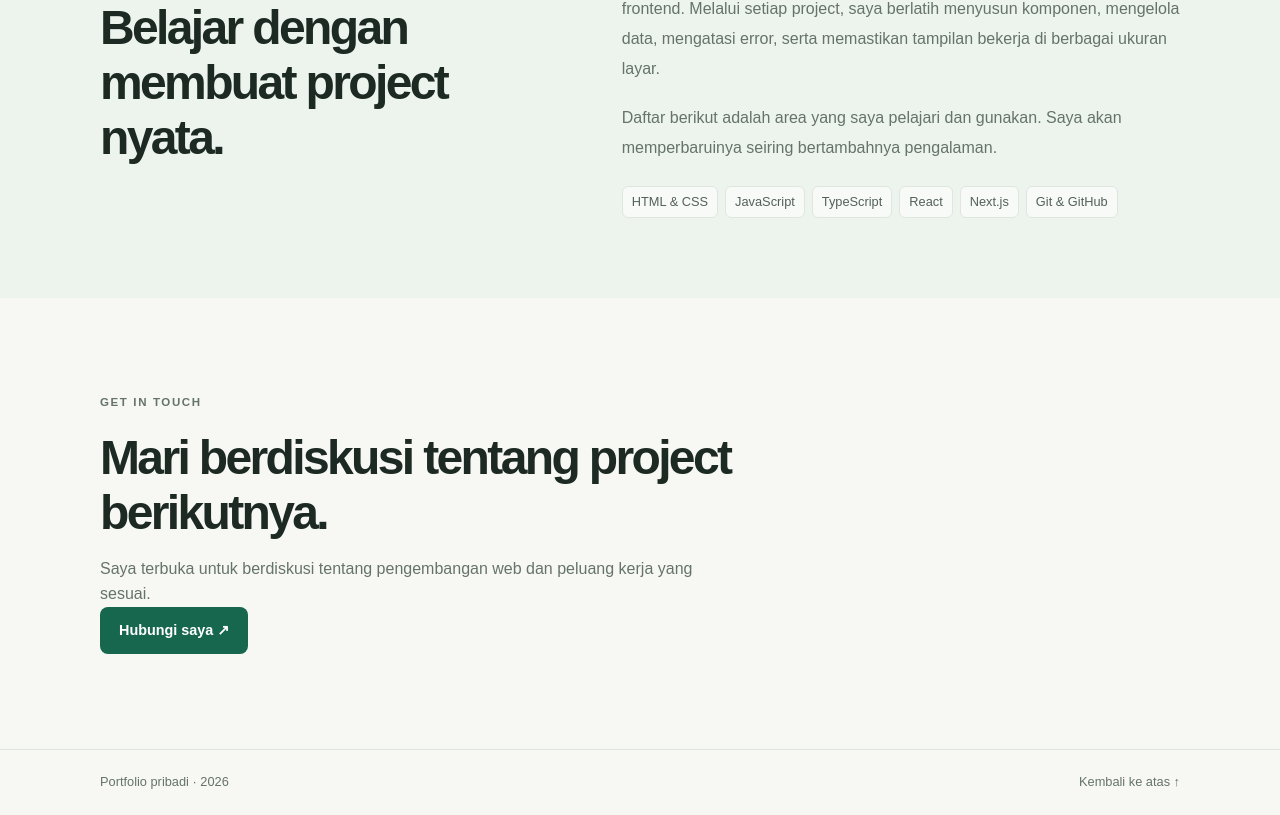
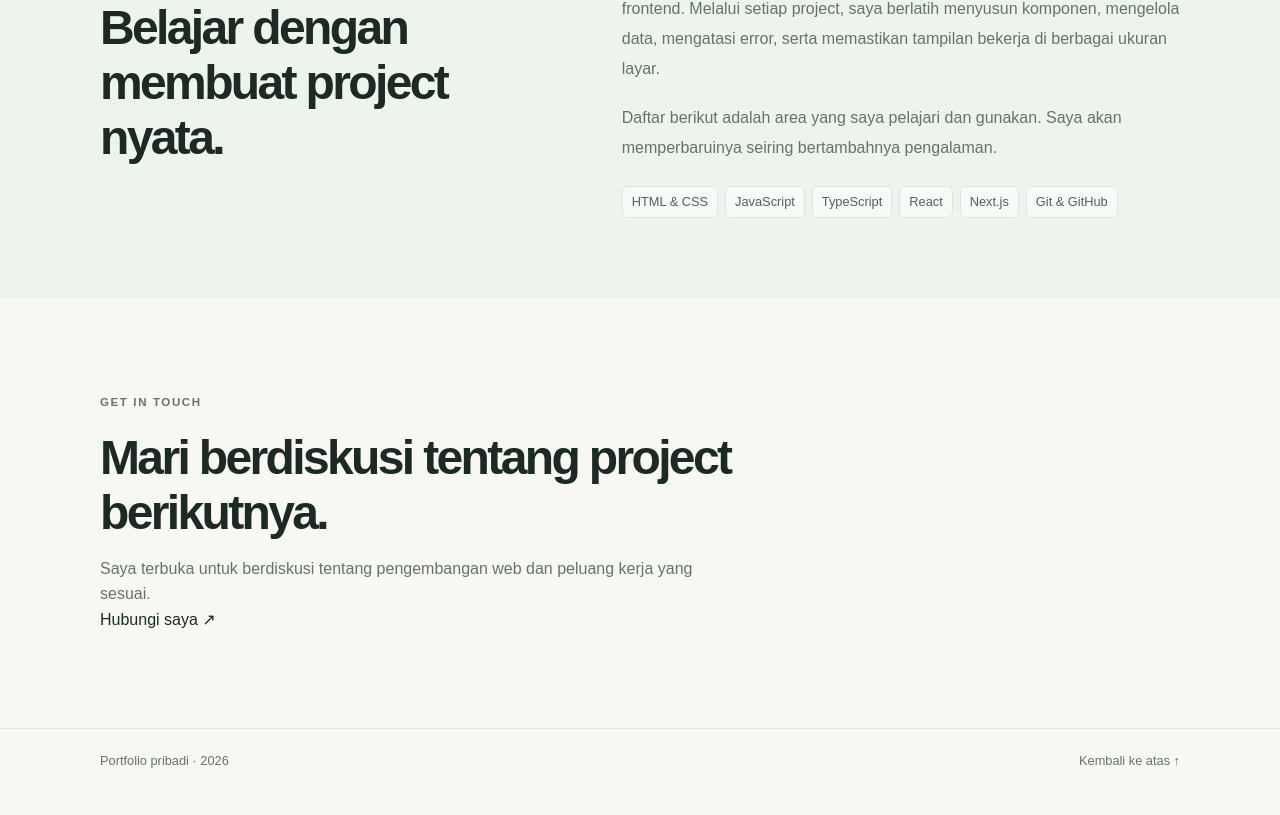
Before and after one commit to zmariesta/my-portfolio, a Next.js app: page / in a window 1280 px wide. Shown: the part 1764-2579 px from the top of the page. After the commit the page ends 2557 px from the top, so only its background shows below. Built offline with nearby package versions, Linux system fonts and the light colour scheme.

Commit message:
Fix contact button

```diff
--- a/src/app/page.tsx
+++ b/src/app/page.tsx
@@ -221,7 +221,9 @@ export default function Home() {
           peluang kerja yang sesuai.
         </p>
 
-        <a className="button button-primary" href="mailto:mariesta.zhafira@gmail.com">
+        <a className="https://mail.google.com/mail/?view=cm&fs=1&to=mariesta.zhafira@gmail.com&su=Diskusi%20Portofolio"
+          target="_blank"
+          rel="noreferrer">
           Hubungi saya ↗
         </a>
       </section>
```
